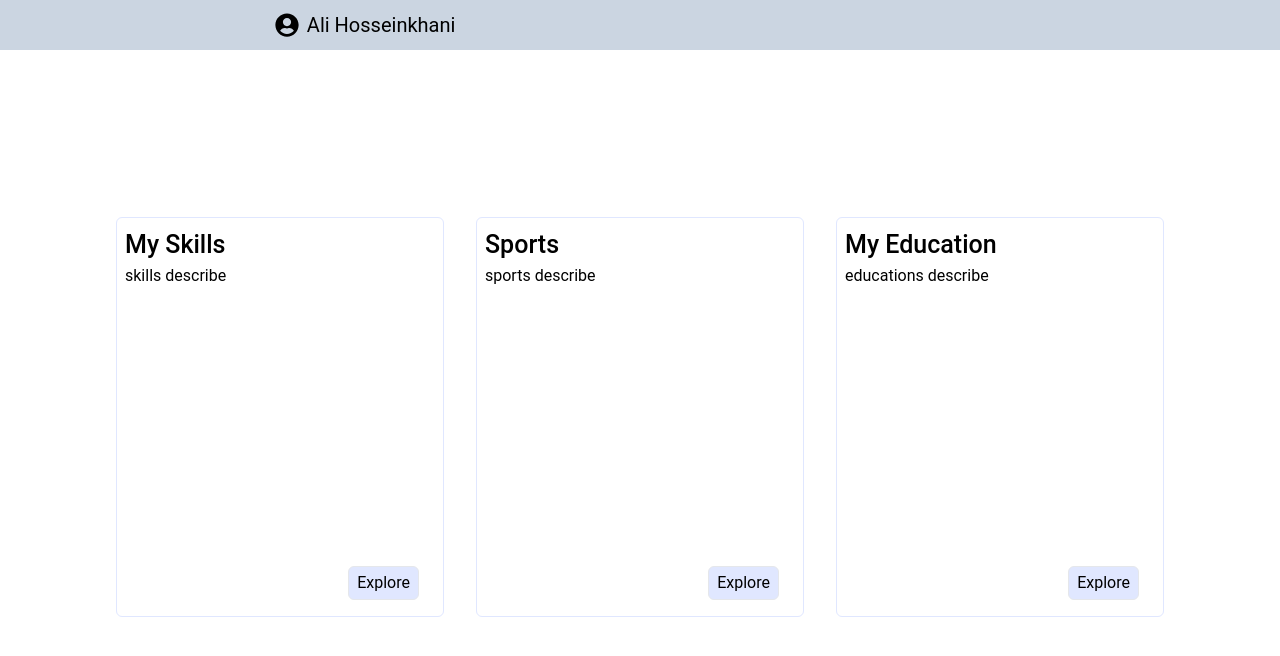
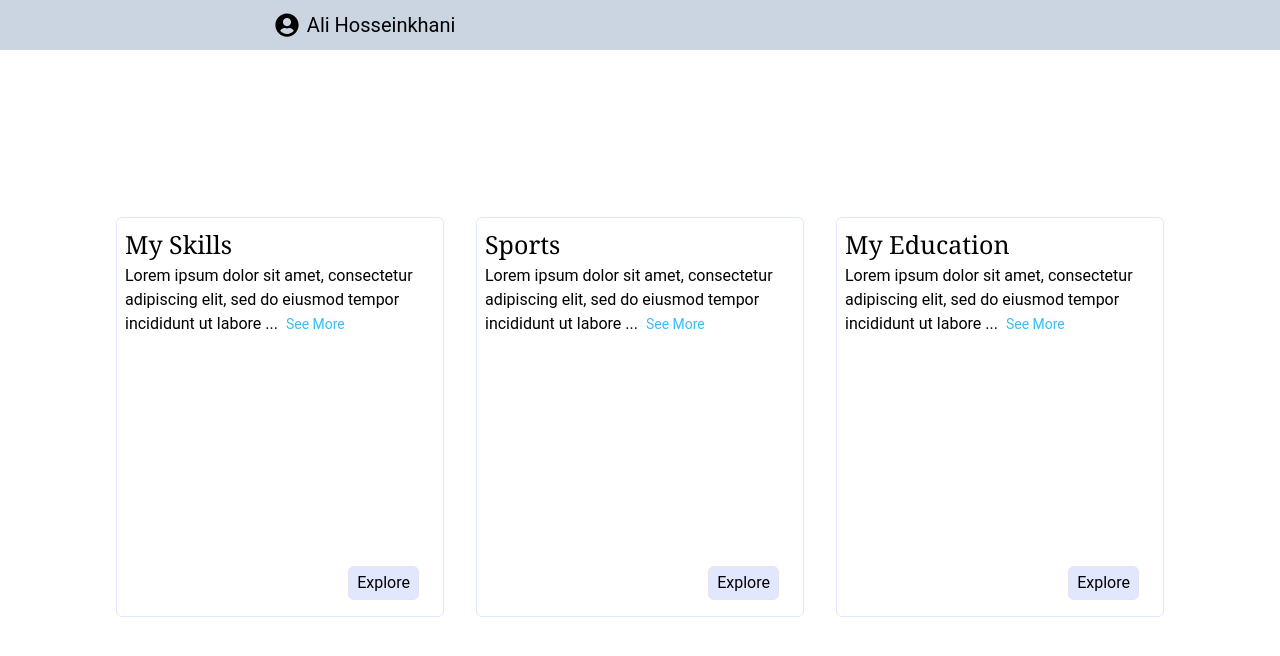
Before and after one commit to Alihkz1/react-crash-course, a React (Vite) app: page / in a window 1280 px wide. Shown: the top 656 px of the page. Built offline with nearby package versions, Linux system fonts and the light colour scheme.

Commit message:
see more  & less

```diff
--- a/src/components/Card.jsx
+++ b/src/components/Card.jsx
@@ -1,14 +1,32 @@
 import { Link } from "react-router-dom";
+import PropTypes from "prop-types";
+import { useState } from "react";
 
-// eslint-disable-next-line react/prop-types
 function Card({ title, description, path }) {
-  let customDesc = description;
+  const [seeMore, setSeeMore] = useState(false);
+  let displayingDescription = description.substring(0, 100) + "...";
+  if (seeMore) {
+    displayingDescription = description;
+  }
+
+  function handleSeeMore() {
+    setSeeMore((state) => !state);
+  }
+
   return (
     <>
       <div className="flex p-2 md:mb-4 sm:mb-4 flex-col h-[400px] min-w-[300px] border border-indigo-100 rounded-md">
         <div className="grow">
-          <div className="text-[25px] font-medium">{title}</div>
-          <div>{customDesc}</div>
+          <div className="text-[25px] font-medium font-serif">{title}</div>
+          <div>
+            {displayingDescription}
+            <span
+              className="text-sky-400	ms-2 text-[14px] cursor-pointer"
+              onClick={handleSeeMore}
+            >
+              {seeMore ? "See Less" : "See More"}
+            </span>
+          </div>
         </div>
         <div className="flex justify-end">
           <Link
@@ -23,4 +41,10 @@
   );
 }
 
+Card.propTypes = {
+  title: PropTypes.string.isRequired,
+  description: PropTypes.string.isRequired,
+  path: PropTypes.string.isRequired,
+};
+
 export default Card;
--- a/src/json/card-data.json.js
+++ b/src/json/card-data.json.js
@@ -1,17 +1,20 @@
 const CardsJson = [
   {
     title: "My Skills",
-    description: "skills describe",
+    description:
+      "Lorem ipsum dolor sit amet, consectetur adipiscing elit, sed do eiusmod tempor incididunt ut labore et dolore magna aliqua. Ut enim ad minim veniam, quis nostrud exercitation ullamco laboris nisi ut aliquip ex ea commodo consequat. Duis aute irure dolor in reprehenderit in voluptate velit esse cillum dolore eu fugiat nulla pariatur. Excepteur sint occaecat cupidatat non proident, sunt in culpa qui officia deserunt mollit anim id est laborum.",
     route: "/skills",
   },
   {
     title: "Sports",
-    description: "sports describe",
+    description:
+      "Lorem ipsum dolor sit amet, consectetur adipiscing elit, sed do eiusmod tempor incididunt ut labore et dolore magna aliqua. Ut enim ad minim veniam, quis nostrud exercitation ullamco laboris nisi ut aliquip ex ea commodo consequat. Duis aute irure dolor in reprehenderit in voluptate velit esse cillum dolore eu fugiat nulla pariatur. Excepteur sint occaecat cupidatat non proident, sunt in culpa qui officia deserunt mollit anim id est laborum.",
     route: "/sports",
   },
   {
     title: "My Education",
-    description: "educations describe",
+    description:
+      "Lorem ipsum dolor sit amet, consectetur adipiscing elit, sed do eiusmod tempor incididunt ut labore et dolore magna aliqua. Ut enim ad minim veniam, quis nostrud exercitation ullamco laboris nisi ut aliquip ex ea commodo consequat. Duis aute irure dolor in reprehenderit in voluptate velit esse cillum dolore eu fugiat nulla pariatur. Excepteur sint occaecat cupidatat non proident, sunt in culpa qui officia deserunt mollit anim id est laborum.",
     route: "/educations",
   },
 ];
```
